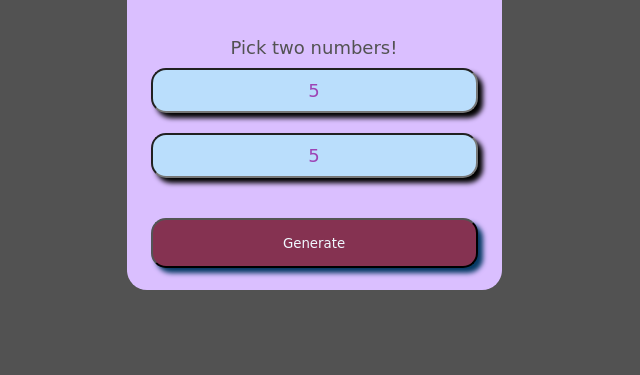
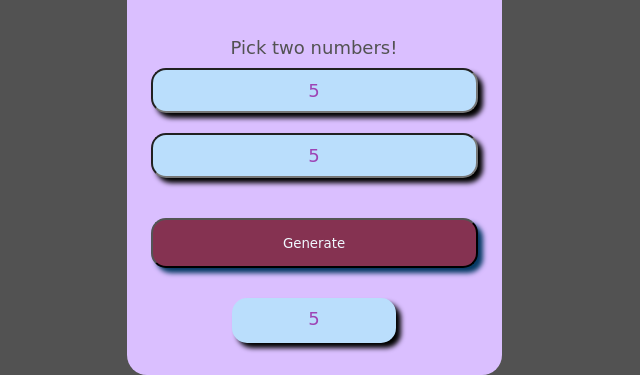
Before and after one commit to jhschier/Project-Randomizer, a plain HTML site: page index.html in a window 1280 px wide. Both pictures are taken after typing "5", "5" into the empty fields and a click on the button "Generate". Shown: the part 490-865 px from the top of the page, without its empty margins (326-966 px from the left). Before the commit the page ends 800 px from the top, so only its background shows below. Drawn offline with Linux system fonts and the light colour scheme; a web font is replaced by a local one.

Commit message:
fixed: not showing on alert anymore, shows in a result <p>

```diff
--- a/index.html
+++ b/index.html
@@ -21,7 +21,8 @@
 
         </div>
     </label>
-        <button class="random-button">Generate</button>
+        <button class="random-button">Generate</button><br>
+        <p class="result-text">Result</p>
     </main>
 </body>
 
--- a/script.js
+++ b/script.js
@@ -1,21 +1,24 @@
 const buttonclick = document.querySelector(".random-button")
+const getResult = document.querySelector(".result-text")
 
 
 
-function generateNumber() {
+async function generateNumber() {
+
 
     const min = Math.ceil(document.querySelector(".input1").value)
     const max = Math.floor (document.querySelector(".input2").value)
 
 
       const result = Math.floor(Math.random() * (max - min + 1)) + min;
-      alert(result)
+
+      if (buttonclick) {
+        getResult.innerHTML = result
+      }
+
     }
 
 
 
-
-
-
-
-buttonclick.addEventListener("click", generateNumber)
+    buttonclick.addEventListener("click", generateNumber)
+    getResult.addEventListener("change", generateNumber)
--- a/style.css
+++ b/style.css
@@ -49,7 +49,7 @@ main {
     font-size: 18px;
 }
 
-.input1, .input2 {
+.input1, .input2, .result-text {
     border-radius: 15px;
     background: #BADEFC;
     color: #9D44B5;
@@ -98,6 +98,16 @@ button:hover {
     font-size: 15px;
 }
 
+.result-text {
+
+    margin-top: 30px;
+    padding: 10px;
+    width: 50%;
+    display: block;
+    margin-left: auto;
+    margin-right: auto;
+}
+
 @media screen, (max-width: 600px) {
 
     .gif-img {
```
